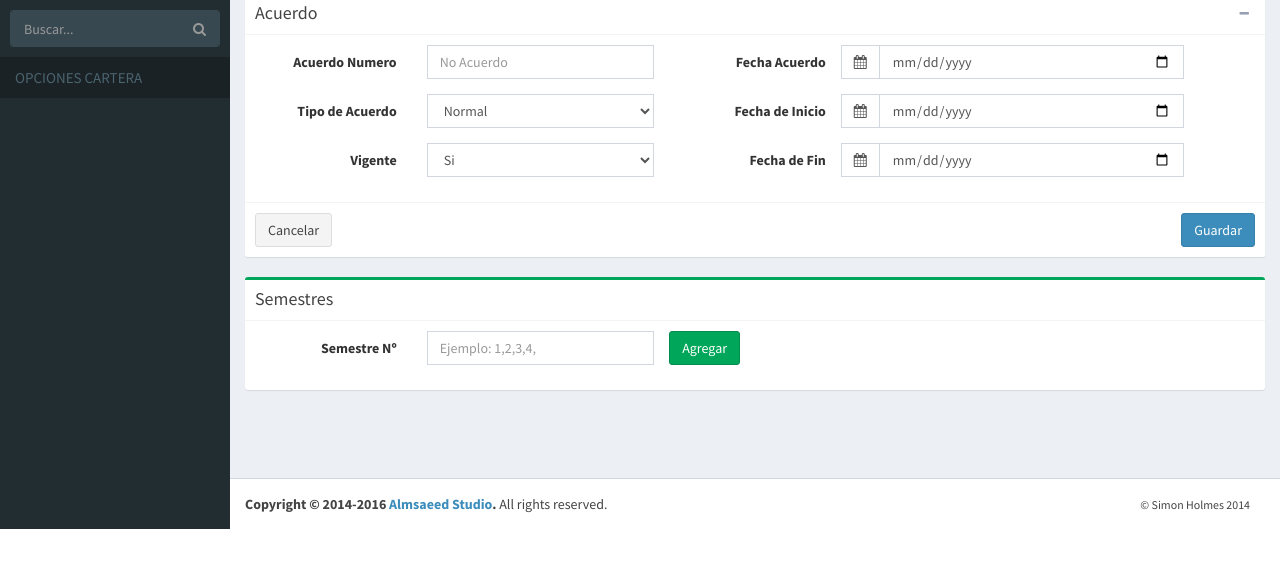
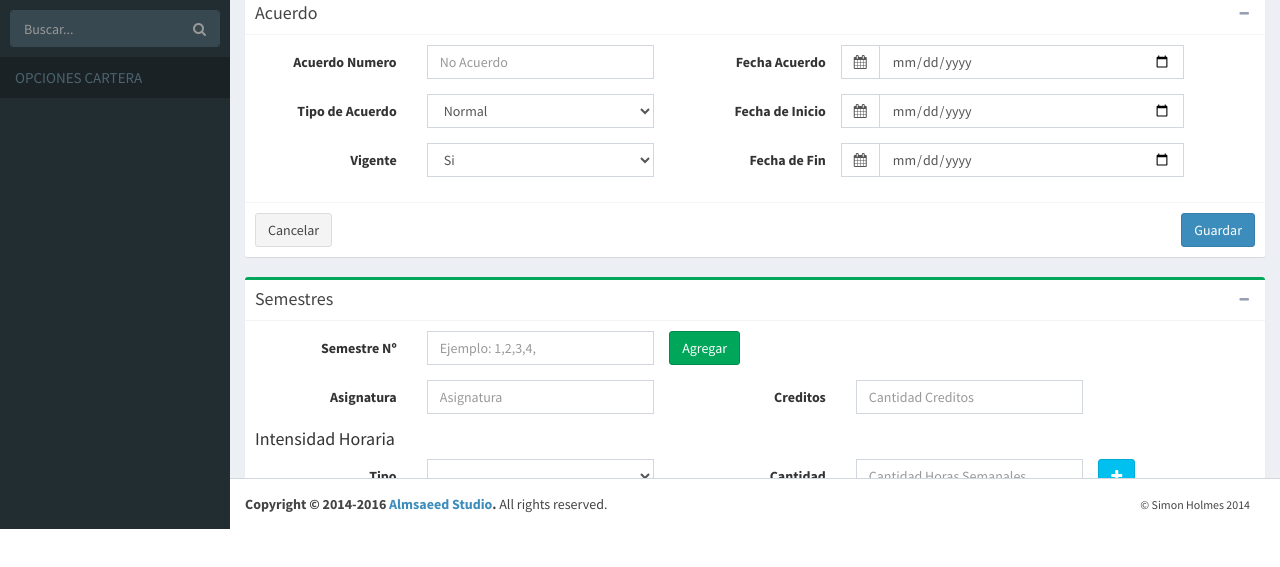
Before and after one commit to innovus/crm, a website: page aplicacion/app_client/index.html in a window 1280 px wide. Shown: the part 115-682 px from the top of the page. Drawn offline with Linux system fonts and the light colour scheme.

Commit message:
interface add requisitos and intensidad horaria

```diff
--- a/aplicacion/app_client/views/home/home.template.html
+++ b/aplicacion/app_client/views/home/home.template.html
@@ -12,9 +12,9 @@
 		<section class="content">
 			<div class="row">
 				<div class="col-md-12">
-					<div class="box box-success">
+					<div class="box box-success ">
 						<div class="box-header with-border">
-							<h3 class="box-title">Acuerdo</h3>
+							<h3 class="box-title">Acuerdo {{numero_acuerdo}}</h3>
 
 							<div class="box-tools pull-right">
 								<button class="btn btn-box-tool" data-widget="collapse"><i class="fa fa-minus"></i></button>
@@ -111,16 +111,21 @@
 
 
 				<div class="col-md-12">
-					<div class="box box-success">
+					<div class="box box-success ">
 						<div class="box-header with-border">
 							<h3 class="box-title">Semestres</h3>
+							<div class="box-tools pull-right">
+								<button class="btn btn-box-tool" data-widget="collapse"><i class="fa fa-minus"></i></button>
+								<!-- In box-tools add this button if you intend to use the contacts pane -->
+
+    						</div>
 						</div>
 
-					<div class="form-horizontal">
+						<form class="form-horizontal">
 						<div class="box-body">
 
 							<div class="form-group">
-							<label  class="col-sm-2 control-label">Semestre Nº</label>
+								<label  class="col-sm-2 control-label">Semestre Nº</label>
 
 								<div class="col-sm-3">
 									<input ng-model="acuerdo.num_acuerdo" type="text" class="form-control" name="" placeholder="Ejemplo: 1,2,3,4,">
@@ -128,17 +133,112 @@
 								</div>
 
 								<div class="col-sm-5 input-group date" >
-								<button type="cancel" ng-click="limpiarAcuerdo()" class="btn btn-success">Agregar</button>
+									<button type="cancel" ng-click="limpiarAcuerdo()" class="btn btn-success">Agregar</button>
 
 								</div>
 
 							</div>
 
+							<div>
+								<div class="form-group">
+									<label  class="col-sm-2 control-label">Asignatura</label>
 
+									<div class="col-sm-3">
+										<input  type="text" class="form-control" name="" placeholder="Asignatura">
+
+									</div>
+
+									<label  class="col-sm-2 control-label">Creditos</label>
+
+									<div class="col-sm-3">
+										<input  type="text" class="form-control" name="" placeholder="Cantidad Creditos">
+
+									</div>
+
+
+								</div>
+								<h4>Intensidad Horaria</h4>
+
+								<div class="form-group">
+									<label  class="col-sm-2 control-label">Tipo</label>
+
+									<div class="col-sm-3">
+										<select ng-model="acuerdo.acuerdo_vigente" class="form-control">
+                    					<option value="T">Teoria</option>
+                    					<option value="P">Practica</option>
+                    					<option value="M">Modulo</option>
+                    					<option value="N">Nucleo</option>
+                    					</select>
+
+									</div>
+
+									<label  class="col-sm-2 control-label">Cantidad</label>
+
+									<div class="col-sm-3">
+										<input  type="text" class="form-control" name="" placeholder="Cantidad Horas Semanales">
+
+									</div>
+
+									<div class="col-sm-2 input-group date" >
+										<button type="cancel" ng-click="limpiarAcuerdo()" class="btn btn-info"><i class="fa fa-plus"></i></button>
+
+									</div>
+
+								</div>
+
+								<h4>Requisitos</h4>
+
+								<div class="form-group">
+									<label  class="col-sm-2 control-label">Tipo</label>
+
+									<div class="col-sm-3">
+										<select ng-model="acuerdo.acuerdo_vigente" class="form-control">
+                    					<option value="P">Prerequisito</option>
+                    					<option value="C">Corequisito</option>
+
+                    				</select>
+
+									</div>
+
+									<label  class="col-sm-2 control-label">Tipo</label>
+
+									<div class="col-sm-3">
+										<select class="form-control">
+                    					<option value="S">Semestre</option>
+                    					<option value="A">Materia</option>
+                    					<option value="A">Otro</option>
+
+                    					</select>
+
+									</div>
+
+
+								</div>
+
+								<!-- por materia -->
+								<div class="form-group">
+
+
+									<label  class="col-sm-2 control-label">Asignatura</label>
+
+									<div class="col-sm-3">
+										<input  type="text" class="form-control" name="" placeholder="Asignatura">
+
+									</div>
+
+
+									<div class="col-sm-2 input-group date" >
+										<button type="cancel" ng-click="limpiarAcuerdo()" class="btn btn-info"><i class="fa fa-plus"></i></button>
+
+									</div>
+
+								</div>
+
+							</div>
 						</div>
-					</div>
-					</div>
-				</div>
+					</form>
+					</div> <!-- cierra box-success -->
+				</div><!-- cierra colm12 -->
 
 
 
```
